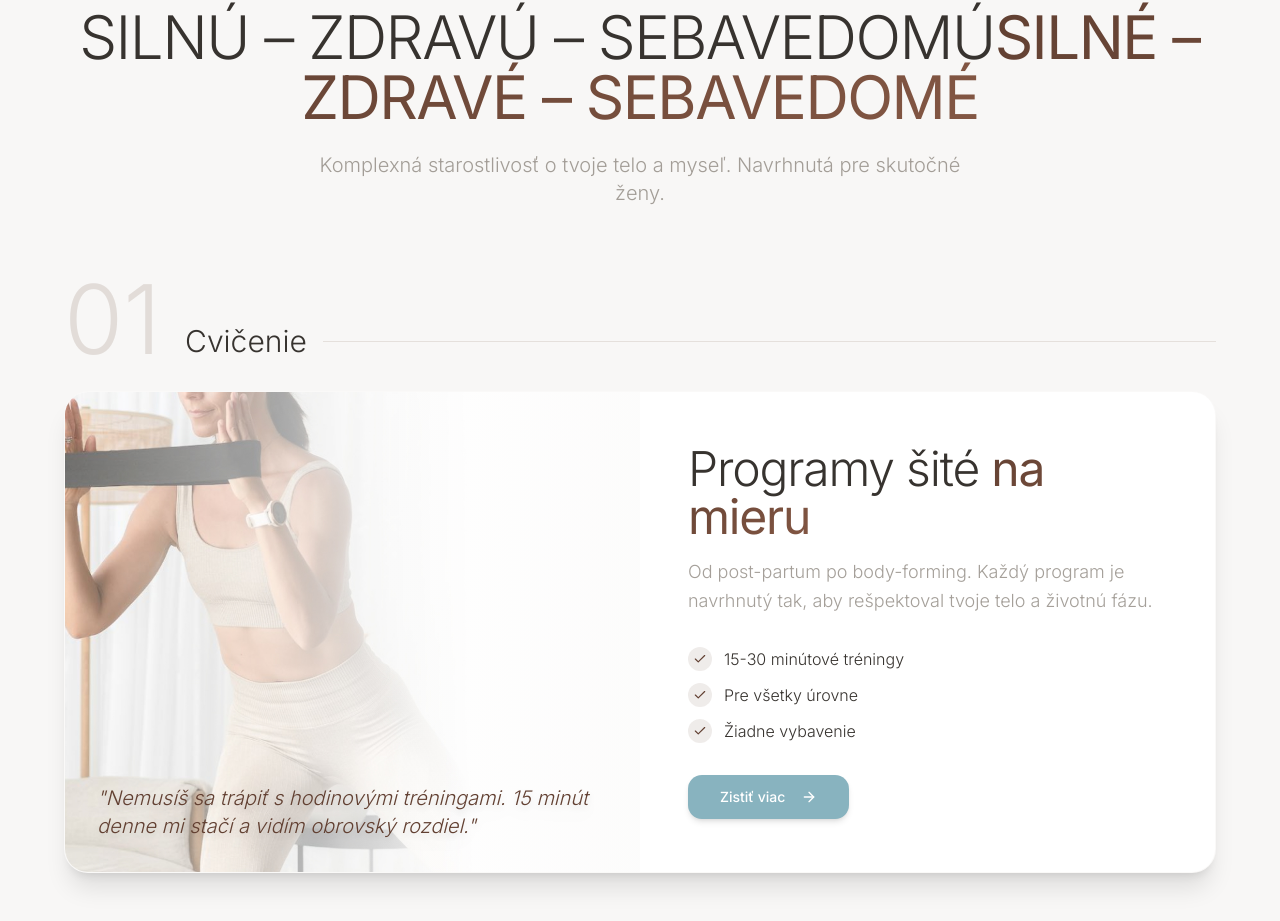
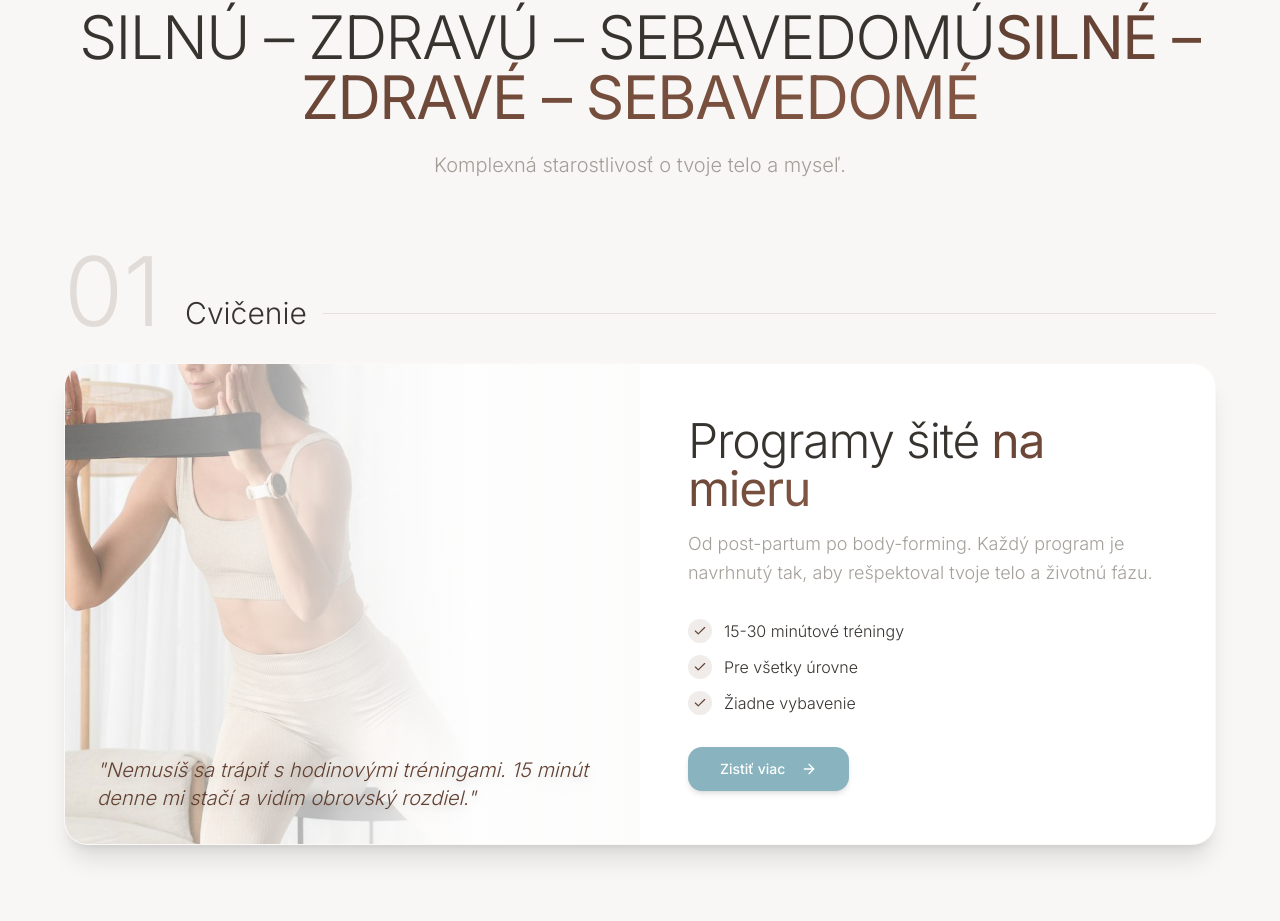
Before and after one commit to NeoMeOfficial/neome_web, a React (Vite) app: page /o-aplikacii in a window 1280 px wide. Shown: the part 1059-1980 px from the top of the page. Built offline with nearby package versions, Linux system fonts and the light colour scheme; no server answers; the database is empty; the HTML template or start-up script is replaced by a standard one.

Commit message:
Visual edit in Lovable
Edited UI in Lovable

```diff
--- a/src/components/AppOverview.tsx
+++ b/src/components/AppOverview.tsx
@@ -112,7 +112,7 @@ export const AppOverview = () => {
             <span className="gradient-text font-normal">SILNÉ – ZDRAVÉ – SEBAVEDOMÉ</span>
           </h2>
           <p className="text-xl text-muted-foreground max-w-2xl mx-auto">Komplexná starostlivosť o tvoje telo a myseľ.
-Navrhnutá pre skutočné ženy.
+
           </p>
         </div>
 
```
